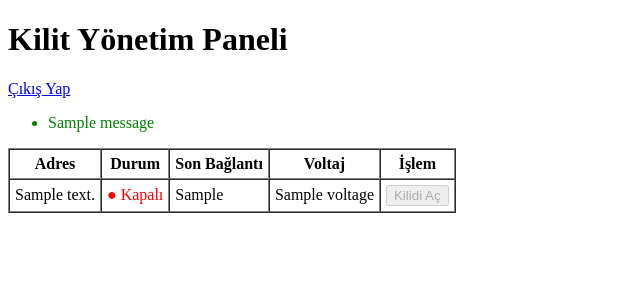
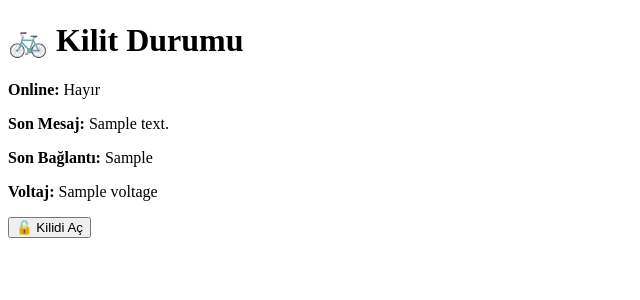
Before and after one commit to lobtech32/omni-bike-lock-server, a Flask app: template templates/index.html in a window 1280 px wide. Shown: the top 300 px of the page, without its empty margins (0-640 px from the left). Run offline with Flask 3, Linux system fonts and the light colour scheme; the template is opened without the code that fills it: most values are stand-ins (such as "Sample title", 1, 10 or a date in 2020); one stand-in notice (Sample message) is shown.

Commit message:
Update index.html

```diff
--- a/templates/index.html
+++ b/templates/index.html
@@ -1,49 +1,23 @@
 <!DOCTYPE html>
-<html lang="tr">
+<html>
 <head>
-    <meta charset="UTF-8" />
-    <title>Kilit Yönetim Paneli</title>
+  <title>Kontrol Paneli</title>
 </head>
 <body>
-    <h1>Kilit Yönetim Paneli</h1>
-    <a href="{{ url_for('logout') }}">Çıkış Yap</a>
-    {% with messages = get_flashed_messages() %}
-      {% if messages %}
-        <ul style="color:green;">
-          {% for msg in messages %}
-            <li>{{ msg }}</li>
-          {% endfor %}
-        </ul>
-      {% endif %}
-    {% endwith %}
-    <table border="1" cellpadding="5" cellspacing="0">
-        <tr>
-            <th>Adres</th>
-            <th>Durum</th>
-            <th>Son Bağlantı</th>
-            <th>Voltaj</th>
-            <th>İşlem</th>
-        </tr>
-        {% for lock in locks %}
-        <tr>
-            <td>{{ lock.address }}</td>
-            <td>
-                {% if lock.connected %}
-                    <span style="color:green;">● Bağlı</span>
-                {% else %}
-                    <span style="color:red;">● Kapalı</span>
-                {% endif %}
-            </td>
-            <td>{{ lock.last_seen }}</td>
-            <td>{{ lock.voltage or "-" }}</td>
-            <td>
-                <form method="post" action="{{ url_for('unlock') }}">
-                    <input type="hidden" name="address" value="{{ lock.address }}" />
-                    <button type="submit" {% if not lock.connected %}disabled{% endif %}>Kilidi Aç</button>
-                </form>
-            </td>
-        </tr>
-        {% endfor %}
-    </table>
+  <h1>🚲 Kilit Durumu</h1>
+  <p><strong>Online:</strong> {{ 'Evet' if device.online else 'Hayır' }}</p>
+  <p><strong>Son Mesaj:</strong> {{ device.last_message }}</p>
+  <p><strong>Son Bağlantı:</strong> {{ device.last_seen }}</p>
+  <p><strong>Voltaj:</strong> {{ device.voltage }}</p>
+
+  <button onclick="unlock()">🔓 Kilidi Aç</button>
+
+  <script>
+    function unlock() {
+      fetch("/unlock", {method: "POST"})
+        .then(res => res.json())
+        .then(data => alert("Komut gönderildi!"));
+    }
+  </script>
 </body>
 </html>
```
